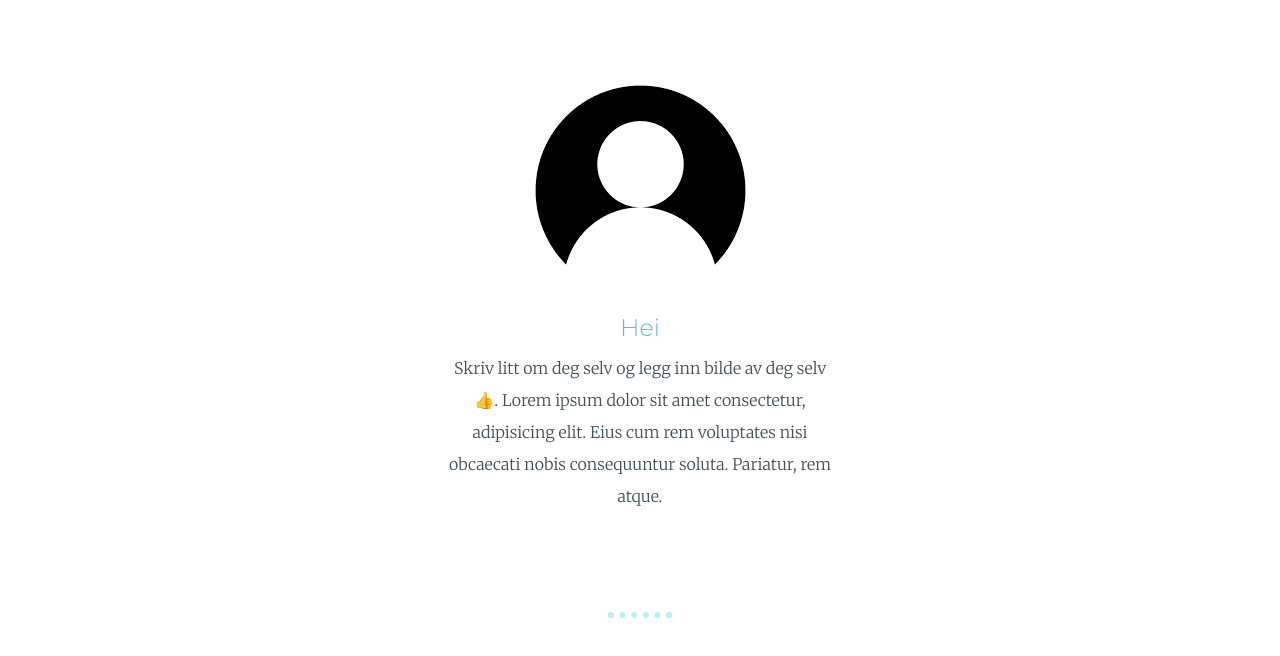
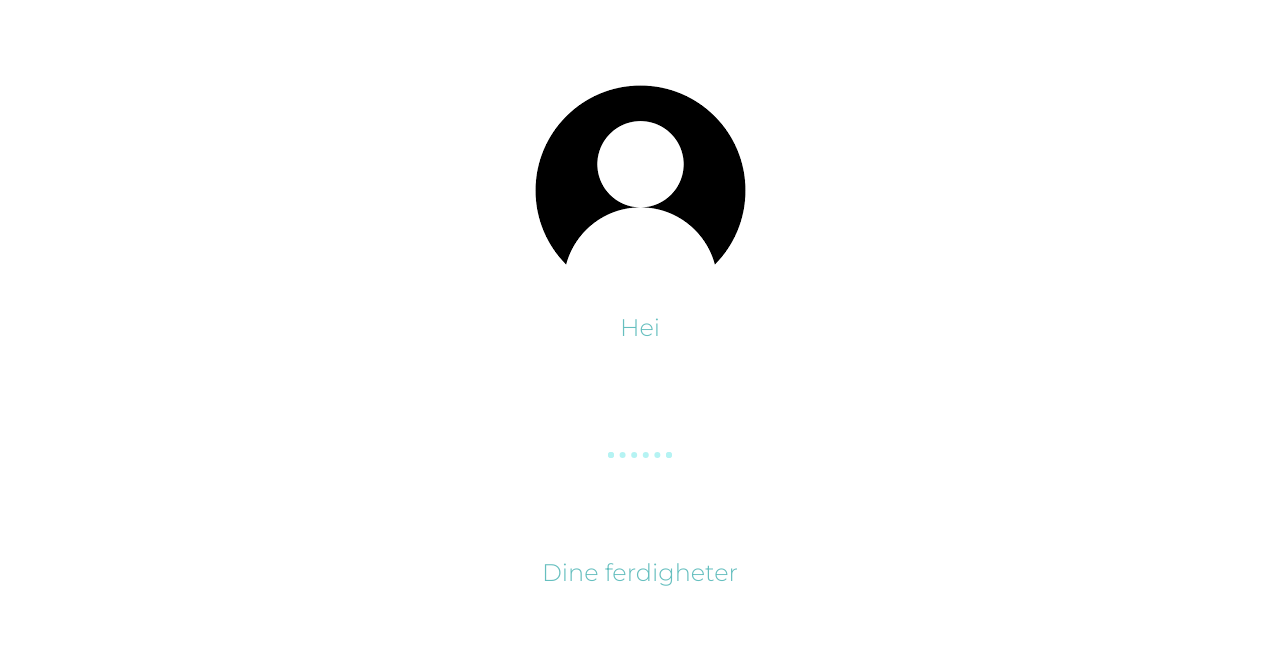
Before and after one commit to andreasd88/CCS---My-Site, a plain HTML site: page index.html in a window 1280 px wide. Shown: the part 496-1152 px from the top of the page. Drawn offline with Linux system fonts and the light colour scheme.

Commit message:
Update index.html

```diff
--- a/index.html
+++ b/index.html
@@ -44,11 +44,13 @@
       <div>
         <img src="images/profilbilde.png" alt="Profilbilde" />
         <h2>Hei</h2>
-        <p class="intro">
+        <!-- <p class="intro">
           Skriv litt om deg selv og legg inn bilde av deg selv👍. Lorem ipsum
           dolor sit amet consectetur, adipisicing elit. Eius cum rem voluptates
           nisi obcaecati nobis consequuntur soluta. Pariatur, rem atque.
-        </p>
+        </p> -->
+
+        <!-- tenk på dette? -->
       </div>
       <hr />
       <div>
```
